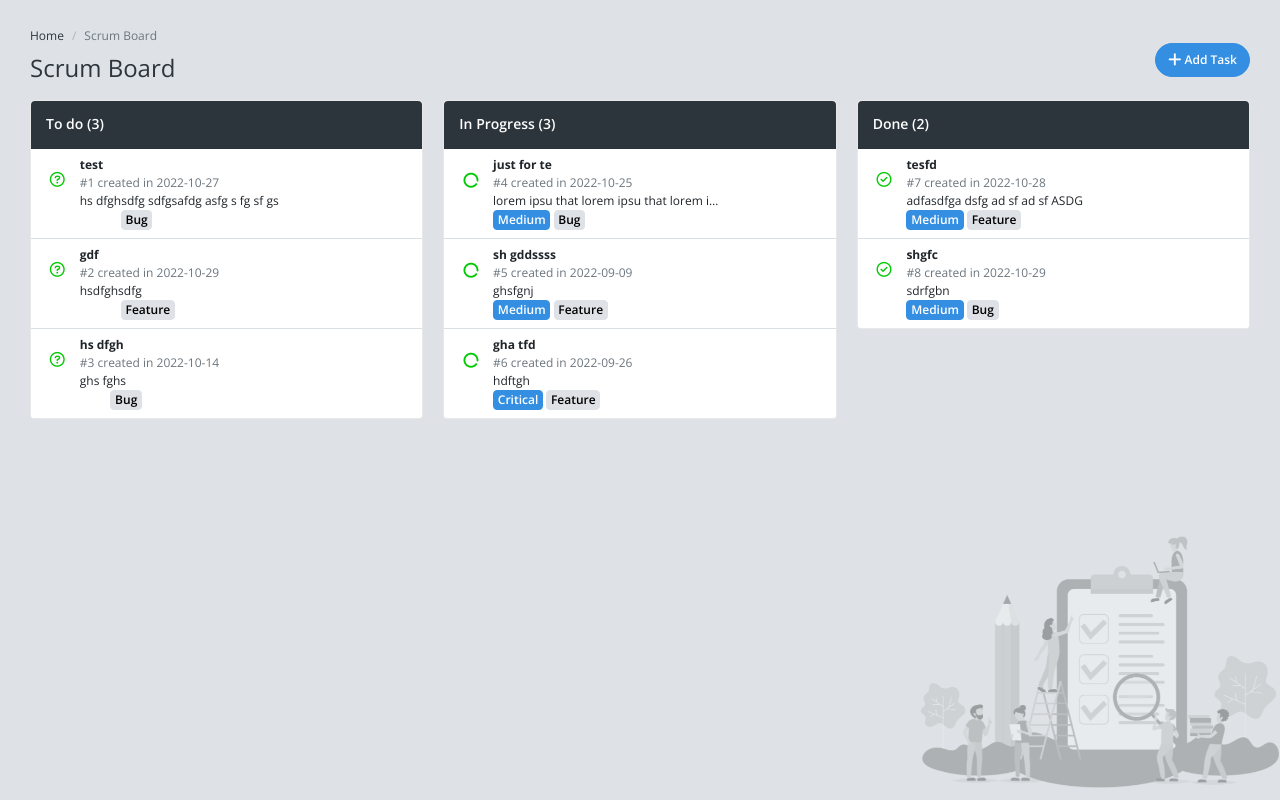
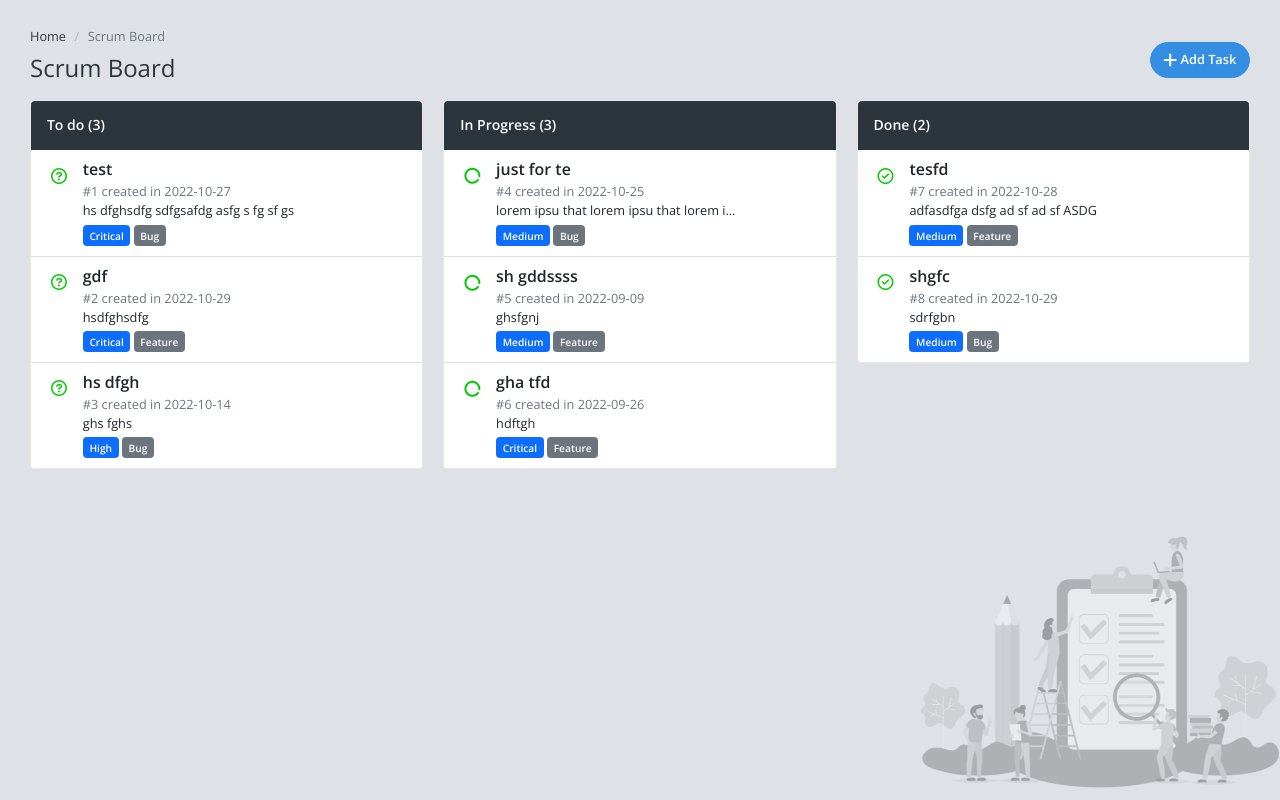
Before and after one commit to anas1k/SCRUM-BOARD, a PHP site: page / in a window 1280 px wide. Run offline with PHP 8.4, Linux system fonts and the light colour scheme; data comes from the database, SQL or seed files in the repository; data that the repository does not hold is empty; some libraries are stand-ins or nearby versions.

Commit message:
PHP Phase,Done + minor FrontEnd edits

```diff
--- a/assets/css/style.css
+++ b/assets/css/style.css
@@ -22,8 +22,13 @@
 }
 
 :root{
-    font-size: 16px;
+    font-size: 17px;
 }
+
 h4{
     font-size: 14px;
 }
+
+.badge.even-larger-badge {
+  font-size: 0.8em;
+}
--- a/assets/js/app.js
+++ b/assets/js/app.js
@@ -112,9 +112,9 @@ function getTask(element , id) {
                 // dataType: "html",
                 success: function () {
                     // modifiers for task counters to subtract without refresh
-                    if(element.querySelector(`#taskStatus${id}`).innerText === 1){
+                    if(element.querySelector(`#taskStatus${id}`).innerText == 1){
                         document.getElementById("to-do-tasks-count").innerText = parseInt(document.getElementById("to-do-tasks-count").innerText) -1;
-                    }else if(element.querySelector(`#taskStatus${id}`).innerText === 2){
+                    }else if(element.querySelector(`#taskStatus${id}`).innerText == 2){
                         document.getElementById("in-progress-tasks-count").innerText = parseInt(document.getElementById("in-progress-tasks-count").innerText) -1;
                     }else {
                         document.getElementById("done-tasks-count").innerText = parseInt(document.getElementById("done-tasks-count").innerText) -1;
--- a/index.php
+++ b/index.php
@@ -16,8 +16,7 @@
 
         <!-- ================== BEGIN core-css ================== -->
         <link href="https://fonts.googleapis.com/css?family=Open+Sans:300,400,600,700" rel="stylesheet" />
-        <link href="https://cdn.jsdelivr.net/npm/bootstrap@5.2.Z/dist/css/bootstrap.min.css" rel="stylesheet" integrity="sha384-1BmE4kWBq78iYhFldvKuhfTAU6auU8tT94WrHftjDbrCEXSU1oBoqyl2QvZ6jIW3" crossorigin="anonymous" />
-
+        <link href="https://cdn.jsdelivr.net/npm/bootstrap@5.2.2/dist/css/bootstrap.min.css" rel="stylesheet" integrity="sha384-Zenh87qX5JnK2Jl0vWa8Ck2rdkQ2Bzep5IDxbcnCeuOxjzrPF/et3URy9Bv1WTRi" crossorigin="anonymous">
         <link href="assets/css/vendor.min.css" rel="stylesheet" />
         <link href="assets/css/default/app.min.css" rel="stylesheet" />
         <link href="assets/css/style.css" rel="stylesheet" />
@@ -61,21 +60,21 @@
                                 <?php foreach ($allTasks as $tasks) {
                                         if($tasks['nameStatus'] === "To Do"){
                                 ?>
-                                <button class="d-flex list-group-item w-100 pb-2 py-2 px-1" onclick="getTask(this , '<?php echo $tasks['idTask']; ?>')" >
-                                    <div class="m-3">
-                                        <i class="fa-lg fa-regular fa-circle-question green green"></i>
+                                <button class="d-flex list-group-item w-100 py-2 px-1" onclick="getTask(this , '<?php echo $tasks['idTask']; ?>')" >
+                                    <div class="mt-2 m-3">
+                                        <i class="fa-lg fa-regular fa-circle-question green"></i>
                                     </div>
-                                    <div class="text-start">
-                                        <div class="fw-bolder" id="taskTitle<?= $tasks['idTask'] ?>" ><?php echo $tasks['titleTask']; ?></div>
+                                    <div class="text-start mb-1">
+                                        <div class="fw-bold fs-5" id="taskTitle<?= $tasks['idTask'] ?>" ><?php echo $tasks['titleTask']; ?></div>
                                         <div class="description-max-width">
                                             <div class="fw-light text-secondary" >#<?php echo $allTasksCount++ ." created in "?><span id="DateTaskForm<?= $tasks['idTask']; ?>"><?=$tasks['dateTask']; ?></span></div>
-                                            <div class="text-truncate fw-light" id="taskDescription<?= $tasks['idTask'] ?>" ><?php echo $tasks['descriptionTask']; ?></div>
+                                            <div class="text-truncate mb-1" id="taskDescription<?= $tasks['idTask'] ?>" ><?php echo $tasks['descriptionTask']; ?></div>
                                         </div>
-                                        <div class="button">
-                                            <span class="badge badge-primary px-1 py-0" id="taskPriority<?= $tasks['idTask'] ?>" ><?php echo $tasks['namePriority']; ?></span>
-                                            <span class="btn btn-gray-300 text-black px-1 py-0" id="taskType<?= $tasks['idTask'] ?>"> <?php echo $tasks['nameType']; ?></span>
+
+                                            <span class="badge text-bg-primary even-larger-badge" id="taskPriority<?= $tasks['idTask'] ?>" ><?php echo $tasks['namePriority']; ?></span>
+                                            <span class="badge bg-secondary even-larger-badge " id="taskType<?= $tasks['idTask'] ?>"> <?php echo $tasks['nameType']; ?></span>
                                             <span style="display:none" id="taskStatus<?php echo $tasks['idTask']; ?>" ><?php echo $tasks['statusTask']; ?></span>
-                                        </div>
+
                                     </div>
                                 </button>
                                 <?php   }
@@ -92,18 +91,18 @@
                                 <!-- IN PROGRESS TASKS HERE -->
                                 <?php foreach ($allTasks as $tasks) {
                                     if($tasks['nameStatus'] === "In Progress"){?>
-                                <button id="inProgress-box" class="d-flex list-group-item w-100 pb-2 py-2 px-1" onclick="getTask(this , '<?php echo $tasks['idTask']; ?>')">
-                                    <div class="m-3 rotate">
+                                <button id="inProgress-box" class="d-flex list-group-item w-100 py-2 px-1" onclick="getTask(this , '<?php echo $tasks['idTask']; ?>')">
+                                    <div class="mt-2 m-3 rotate">
                                         <i class="fa-lg fa-solid fa-circle-notch green"></i>
                                     </div>
-                                    <div class="text-start">
-                                        <div class="fw-bolder" id="taskTitle<?= $tasks['idTask'] ?>" ><?php echo $tasks['titleTask']; ?></div>
+                                    <div class="text-start mb-1">
+                                        <div class="fw-bold fs-5" id="taskTitle<?= $tasks['idTask'] ?>" ><?php echo $tasks['titleTask']; ?></div>
                                         <div class="description-max-width">
                                             <div class="fw-light text-secondary" >#<?php echo $allTasksCount++ ." created in "?><span id="DateTaskForm<?= $tasks['idTask']; ?>"><?=$tasks['dateTask']; ?></span></div>
-                                            <div class="text-truncate fw-light" id="taskDescription<?= $tasks['idTask'] ?>"><?php echo $tasks['descriptionTask']; ?></div>
+                                            <div class="text-truncate mb-1" id="taskDescription<?= $tasks['idTask'] ?>"><?php echo $tasks['descriptionTask']; ?></div>
                                         </div>
-                                        <span class="btn btn-primary px-1 py-0" id="taskPriority<?= $tasks['idTask'] ?>"><?php echo $tasks['namePriority']; ?></span>
-                                        <span class="btn btn-gray-300 text-black px-1 py-0" id="taskType<?= $tasks['idTask'] ?>"><?php echo $tasks['nameType']; ?></span>
+                                        <span class="badge text-bg-primary even-larger-badge" id="taskPriority<?= $tasks['idTask'] ?>"><?php echo $tasks['namePriority']; ?></span>
+                                        <span class="badge bg-secondary even-larger-badge" id="taskType<?= $tasks['idTask'] ?>"><?php echo $tasks['nameType']; ?></span>
                                         <span style="display:none" id="taskStatus<?php echo $tasks['idTask']; ?>" ><?php echo $tasks['statusTask']; ?></span>
                                     </div>
                                 </button>
@@ -122,19 +121,19 @@
                                 <?php foreach ($allTasks as $tasks) {
                                         if($tasks['nameStatus'] === "Done"){
                                 ?>
-                                <button class="d-flex list-group-item w-100 pb-2 py-2 px-1" onclick="getTask(this , '<?php echo $tasks['idTask']; ?>')">
-                                    <div class="m-3">
+                                <button class="d-flex list-group-item w-100 py-2 px-1" onclick="getTask(this , '<?php echo $tasks['idTask']; ?>')">
+                                    <div class="mt-2 m-3">
                                         <i class="fa-lg fa-regular fa-circle-check green"></i>
                                     </div>
-                                    <div class="text-start">
-                                        <div class="fw-bolder" id="taskTitle<?= $tasks['idTask'] ?>" ><?php echo $tasks['titleTask']; ?></div>
+                                    <div class="text-start mb-1">
+                                        <div class="fw-bold fs-5" id="taskTitle<?= $tasks['idTask'] ?>" ><?php echo $tasks['titleTask']; ?></div>
                                         <div class="description-max-width">
                                             <div class="fw-light text-secondary" >
                                                 #<?php echo $allTasksCount++ ." created in "?><span id="DateTaskForm<?= $tasks['idTask']; ?>"><?=$tasks['dateTask']; ?></span></div>
-                                            <div class="text-truncate fw-light" id="taskDescription<?= $tasks['idTask'] ?>"><?php echo $tasks['descriptionTask']; ?></div>
+                                            <div class="text-truncate mb-1" id="taskDescription<?= $tasks['idTask'] ?>"><?php echo $tasks['descriptionTask']; ?></div>
                                         </div>
-                                        <span class="btn btn-primary px-1 py-0" id="taskPriority<?= $tasks['idTask'] ?>"><?php echo $tasks['namePriority']; ?></span>
-                                        <span class="btn btn-gray-300 text-black px-1 py-0" id="taskType<?= $tasks['idTask'] ?>"><?php echo $tasks['nameType']; ?></span>
+                                        <span class="badge text-bg-primary even-larger-badge" id="taskPriority<?= $tasks['idTask'] ?>"><?php echo $tasks['namePriority']; ?></span>
+                                        <span class="badge bg-secondary even-larger-badge" id="taskType<?= $tasks['idTask'] ?>"><?php echo $tasks['nameType']; ?></span>
                                         <span style="display:none;" id="taskStatus<?php echo $tasks['idTask']; ?>" ><?php echo $tasks['statusTask']; ?></span>
                                     </div>
                                 </button>
```
